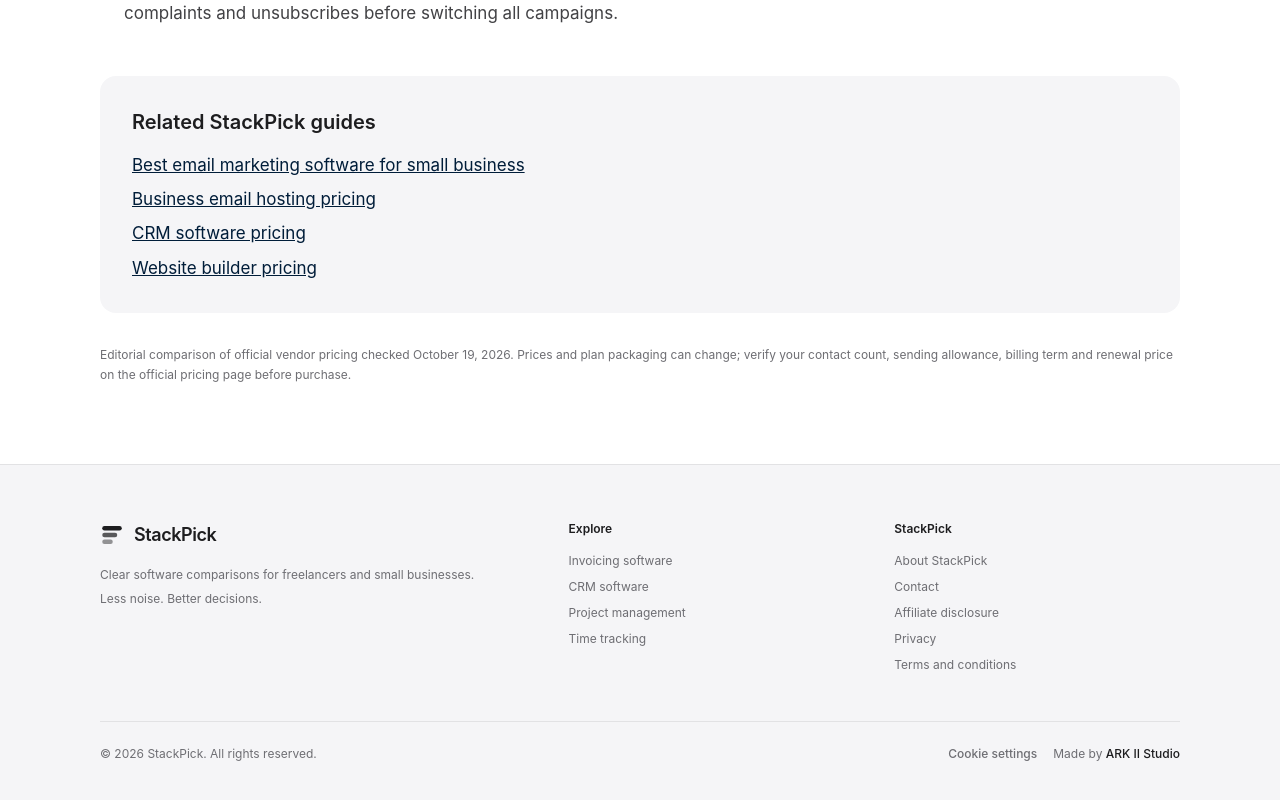
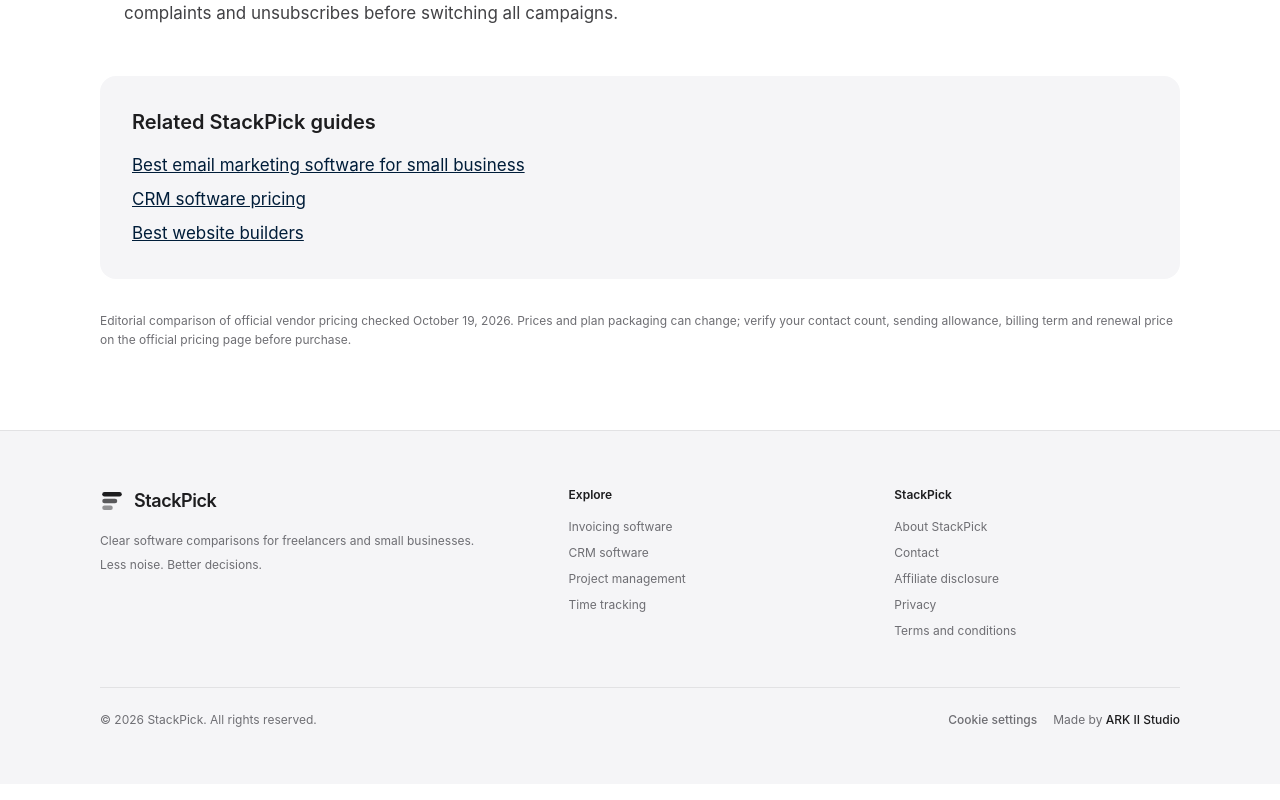
Before and after one commit to LinukaBandara/StackPick, a Next.js app: page /best/email-marketing-software-pricing in a window 1280 px wide. Shown: the part 3910-4710 px from the top of the page. Built offline with nearby package versions, Linux system fonts and the light colour scheme; no server answers.

Commit message:
Fix internal links to existing StackPick guides

```diff
--- a/app/best/email-marketing-software-pricing/page.tsx
+++ b/app/best/email-marketing-software-pricing/page.tsx
@@ -86,9 +86,8 @@ export default function Page() {
           <h2 className="text-xl font-semibold">Related StackPick guides</h2>
           <ul className="mt-4 space-y-2 text-[#001D39]">
             <li><Link className="underline" href="/best/email-marketing-software">Best email marketing software for small business</Link></li>
-            <li><Link className="underline" href="/best/business-email-hosting-pricing">Business email hosting pricing</Link></li>
             <li><Link className="underline" href="/best/crm-software-pricing">CRM software pricing</Link></li>
-            <li><Link className="underline" href="/best/website-builder-pricing">Website builder pricing</Link></li>
+            <li><Link className="underline" href="/best/website-builders">Best website builders</Link></li>
           </ul>
         </section>
         <p className="mt-8 text-xs leading-relaxed text-[#6e6e73]">Editorial comparison of official vendor pricing checked October 19, 2026. Prices and plan packaging can change; verify your contact count, sending allowance, billing term and renewal price on the official pricing page before purchase.</p>
```
